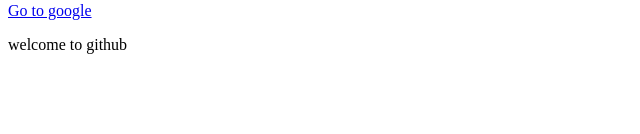
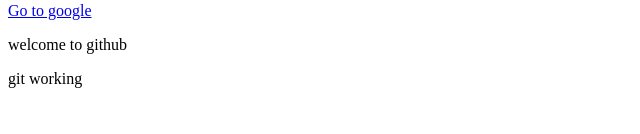
Before and after one commit to pranayrajv/my-app, an Angular app: page / in a window 1280 px wide. Shown: the part 166-300 px from the top of the page, without its empty margins (0-640 px from the left). Built offline with nearby package versions, Linux system fonts and the light colour scheme.

Commit message:
new p tag

```diff
--- a/src/app/app.component.html
+++ b/src/app/app.component.html
@@ -5,3 +5,4 @@
 <a href="https://www.google.com">Go to google</a>
 
 <p>welcome to github</p>
+<p>git working</p>
```
